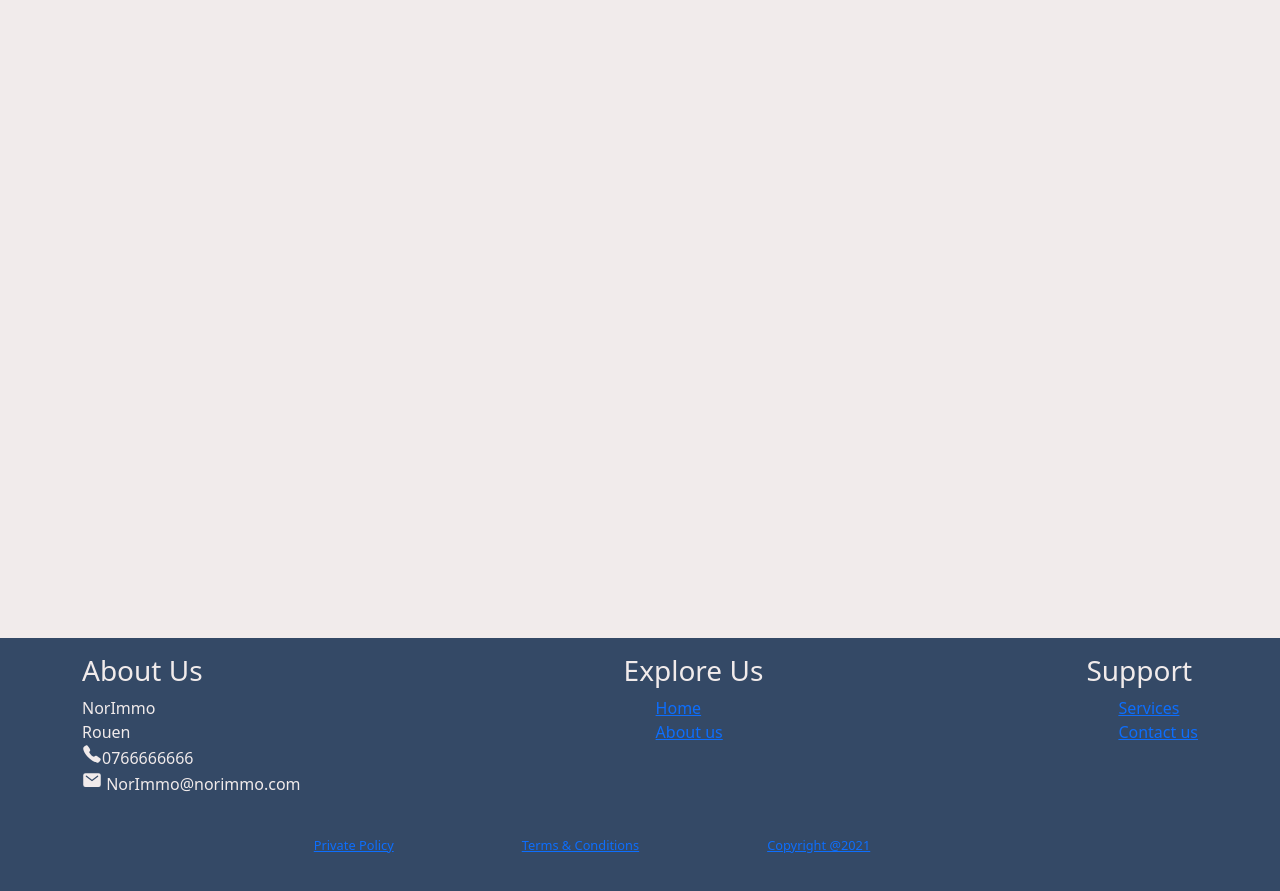
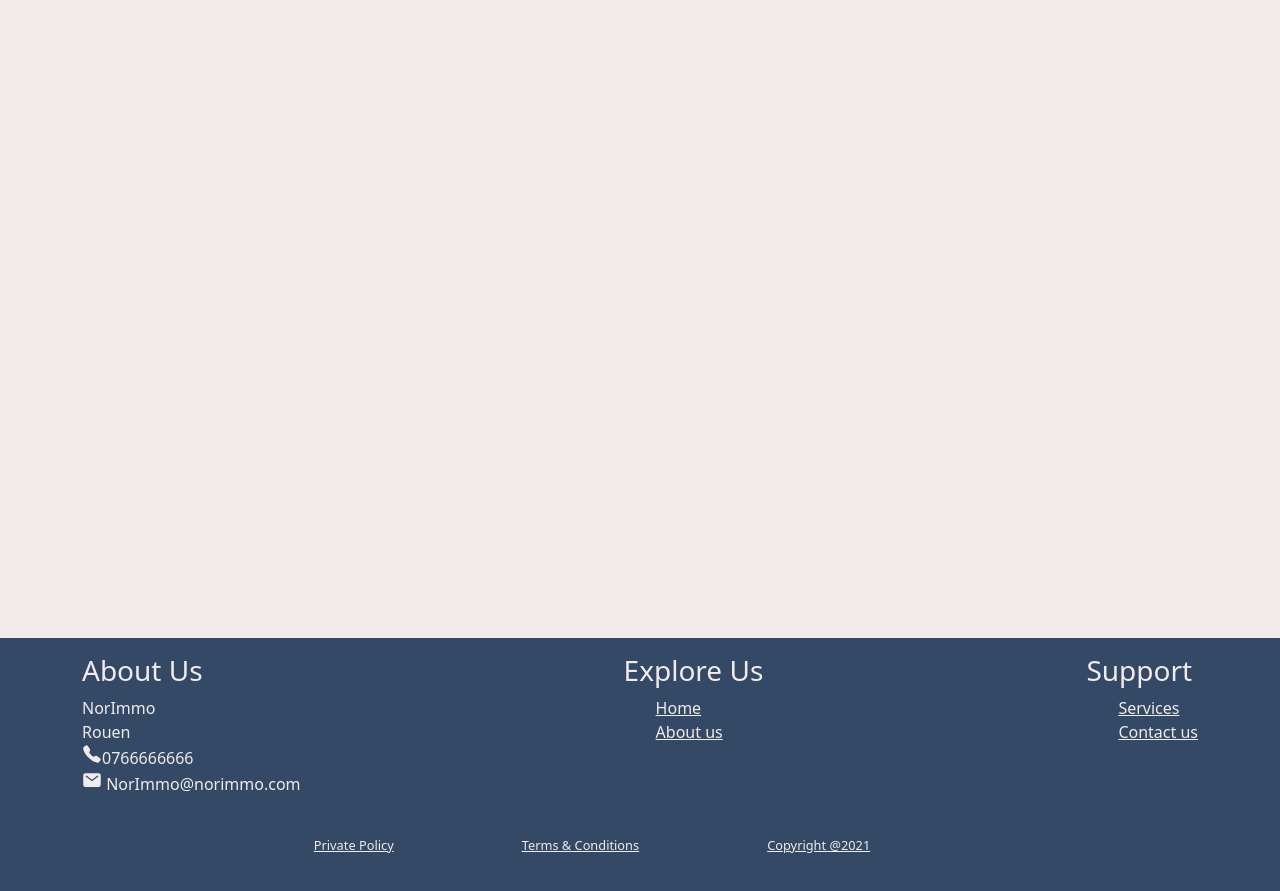
Before and after one commit to trobillard/Norimmo, a website built with Parcel: page index.html in a window 1280 px wide. Shown: the part 211-1102 px from the top of the page. Built offline with nearby package versions, Linux system fonts and the light colour scheme.

Commit message:
color menu footer

```diff
--- a/css/main.css
+++ b/css/main.css
@@ -146,6 +146,14 @@ Footer
 }
 .abtUs ion-icon{
 	font-size: 20px;
+}
+
+div ul li a{
+  color:rgb(241, 235, 235);
+}
+
+div ul li a:hover{
+  color:#CBC6A4;
 }
 /* ========================================================
 FAQ
--- a/js/FAQ.js
+++ b/js/FAQ.js
@@ -20,9 +20,9 @@ togg1.addEventListener("click", () => {
 
 togg2.addEventListener("click", () => {
     if(getComputedStyle(d2).display != "none"){
-      d2.style.display = "none";
+    d2.style.display = "none";
     } else {
-      d2.style.display = "block";
+    d2.style.display = "block";
     }
   })
 
```
